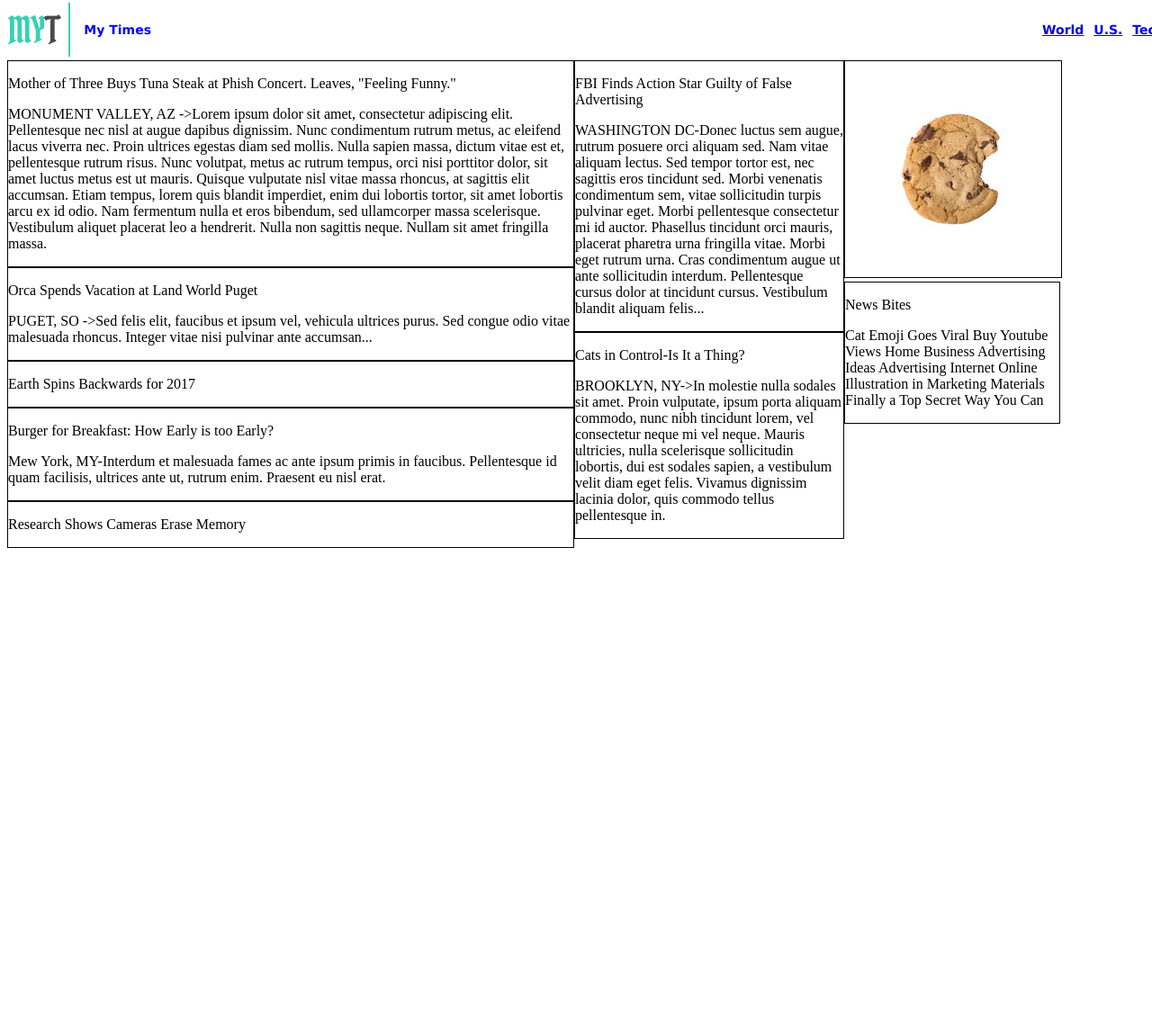
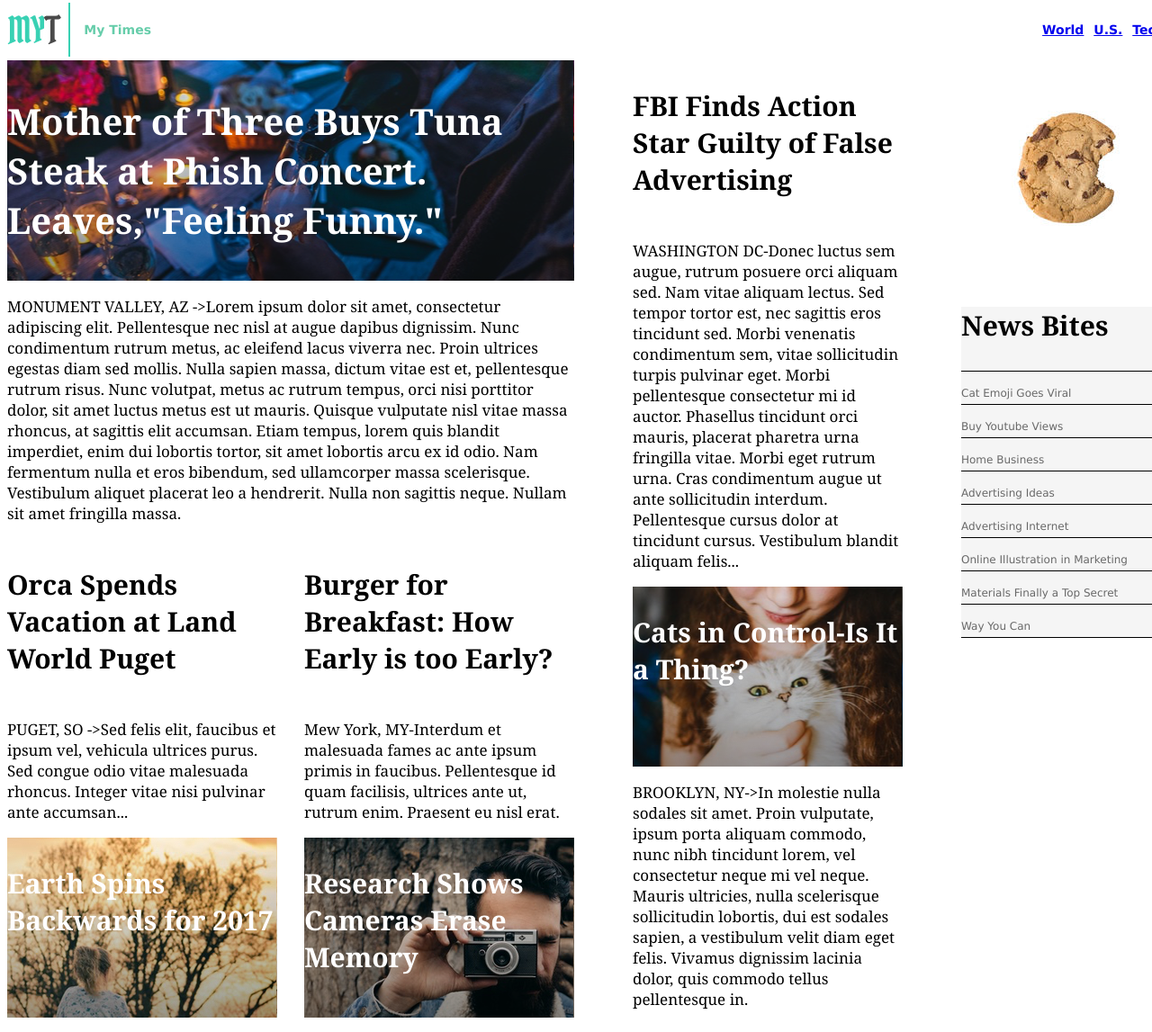
Before and after one commit to pieter59/MyTimes, a plain HTML site: page index.html in a window 1280 px wide. Shown: the part 5-1152 px from the top of the page at 90% size. Before the commit the page ends 800 px from the top, so only its background shows below. Drawn offline with Linux system fonts and the light colour scheme.

Commit message:
Final commit finallycd mytimes

```diff
--- a/index.html
+++ b/index.html
@@ -22,18 +22,19 @@
 </div>
 <div class="column">
   <div class="large">
-    <div class="article">
-      <p class="title_img">Mother of Three Buys Tuna Steak at Phish Concert. Leaves, "Feeling Funny."</p>
-      <p class="item"><span class="intro">MONUMENT VALLEY, AZ -></span>Lorem ipsum dolor sit amet, consectetur adipiscing elit. Pellentesque nec nisl at augue dapibus dignissim. Nunc condimentum rutrum metus, ac eleifend lacus viverra nec. Proin ultrices egestas diam sed mollis. Nulla sapien massa, dictum vitae est et, pellentesque rutrum risus. Nunc volutpat, metus ac rutrum tempus, orci nisi porttitor dolor, sit amet luctus metus est ut mauris. Quisque vulputate nisl vitae massa rhoncus, at sagittis elit accumsan. Etiam tempus, lorem quis blandit imperdiet, enim dui lobortis tortor, sit amet lobortis arcu ex id odio. Nam fermentum nulla et eros bibendum, sed ullamcorper massa scelerisque. Vestibulum aliquet placerat leo a hendrerit. Nulla non sagittis neque. Nullam sit amet fringilla massa.
-      </p>
+    <div class="mainarticle">
+       <div id="storymain" class="image">
+          <p id="main" class="title_img">Mother of Three Buys Tuna Steak at Phish Concert. Leaves,"Feeling Funny."</p>
+       </div>
+       <div class="item"><p><span class="intro">MONUMENT VALLEY, AZ -></span>Lorem ipsum dolor sit amet, consectetur adipiscing elit. Pellentesque nec nisl at augue dapibus dignissim. Nunc condimentum rutrum metus, ac eleifend lacus viverra nec. Proin ultrices egestas diam sed mollis. Nulla sapien massa, dictum vitae est et, pellentesque rutrum risus. Nunc volutpat, metus ac rutrum tempus, orci nisi porttitor dolor, sit amet luctus metus est ut mauris. Quisque vulputate nisl vitae massa rhoncus, at sagittis elit accumsan. Etiam tempus, lorem quis blandit imperdiet, enim dui lobortis tortor, sit amet lobortis arcu ex id odio. Nam fermentum nulla et eros bibendum, sed ullamcorper massa scelerisque. Vestibulum aliquet placerat leo a hendrerit. Nulla non sagittis neque. Nullam sit amet fringilla massa.
+       </p>
     </div>
-    <div class="article">
+    </div>
+    <div class="stories">
+      <div class="article">
       <p class="title">Orca Spends Vacation at Land World Puget</p>
       <p class="item"><span class="intro">PUGET, SO -></span>Sed felis elit, faucibus et ipsum vel, vehicula ultrices purus. Sed congue odio vitae malesuada rhoncus. Integer vitae nisi pulvinar ante accumsan...
       </p>
-    </div>
-    <div class="article">
-      <p class="title_img">Earth Spins Backwards for 2017</p>
     </div>
     <div class="article">
       <p class="title">Burger for Breakfast: How Early is too Early?</p>
@@ -41,8 +42,16 @@
       </p>
     </div>
     <div class="article">
+      <div id=story2 class="image">
+       <p class="title_img">Earth Spins Backwards for 2017</p>
+      </div>
+    </div>
+    <div class="article">
+      <div id=story3 class="image">
       <p class="title_img">Research Shows Cameras Erase Memory</p>
+      </div>
     </div>
+  </div>
   </div>
   <div class="medium">
     <div class="article">
@@ -51,19 +60,29 @@
       </p>
     </div>
     <div class="article">
-      <p class="title_img">Cats in Control-Is It a Thing?</p>
+      <div id="story1" class="image">
+        <p class="title_img">Cats in Control-Is It a Thing?</p>
+      </div>
       <p class="item"><span class="intro">BROOKLYN, NY-></span>In molestie nulla sodales sit amet. Proin vulputate, ipsum porta aliquam commodo, nunc nibh tincidunt lorem, vel consectetur neque mi vel neque. Mauris ultricies, nulla scelerisque sollicitudin lobortis, dui est sodales sapien, a vestibulum velit diam eget felis. Vivamus dignissim lacinia dolor, quis commodo tellus pellentesque in.
       </p>
     </div>
   </div>
   <div class="small">
     <img class="article" src="./resources/images/img-news-bite.png">
-    <div class="article">
+    <div class="newsbites">
       <p class="title">News Bites</p>
-      <p class="item">Cat Emoji Goes Viral Buy Youtube Views Home Business Advertising Ideas Advertising Internet Online Illustration in Marketing Materials Finally a Top Secret Way You Can
-      </p>
+      <div id="newsitems">
+        <p>Cat Emoji Goes Viral</p>
+        <p>Buy Youtube Views</p>
+        <p>Home Business</p>
+        <p>Advertising Ideas</p>
+        <p>Advertising Internet</p>
+        <p>Online Illustration in Marketing</p>
+        <p>Materials Finally a Top Secret</p>
+        <p>Way You Can</p>
+      </div>
     </div>
   </div>
  </div>
-  </body>
+</body>
 </html>
--- a/resources/css/style.css
+++ b/resources/css/style.css
@@ -9,7 +9,7 @@
 .logo {
   display: inline-flex;
   align-items: center;
-  color: blue;
+  color: MediumAquamarine;
 }
 .hleft {
   width: 160px;
@@ -26,9 +26,10 @@
     padding: 3px;
   }
 .column {
+  width: 1300px;
     display: inline-flex;
-    flex-wrap: nowrap;
-}
+    justify-content: space-between;
+    }
 .large {
   width: 630px;
   display: inline-flex;
@@ -45,5 +46,69 @@
   flex-direction: column;
   }
 .article {
-    border: 1px solid black;
+  max-width: 300px;
+    display: inline-flex;
+    flex-direction: column;
+    }
+  #storymain.image {
+    background-image: url(../images/img-story-main.png);
+    display: flex;
+    flex-direction: column;
+    justify-content: center;
   }
+  #story2.image {
+    height: 200px;
+    background-image: url(../images/img-story-2.png);
+    display: flex;
+  }
+  #story3.image {
+    height: 200px;
+    background-image: url(../images/img-story-3.png);
+    display: flex;
+  }
+  #story1.image {
+    height: 200px;
+    background-image: url(../images/img-story-1.png);
+    display: flex;
+  }
+  #main.title_img {
+    font-size: 40px;
+  }
+  .title_img {
+    font-family: Georgia;
+    font-weight: bold;
+    font-size: 30px;
+    color: white;
+  }
+.item {
+  font-family: Georgia;
+  font-size: 17px;
+  color: black;
+}
+.title {
+  font-family: Georgia;
+  font-weight: bold;
+  font-size: 30px;
+  color: black;
+}
+.stories {
+  display: inline-flex;
+  flex-direction: row;
+  justify-content: space-between;
+  flex-wrap: wrap;
+}
+.newsbites {
+  align-items: center;
+  background-color: WhiteSmoke;
+  font-family: Verdana;
+  font-size: 12px;
+  color: DimGray;
+  }
+#newsitems {
+  border-top: 1px solid black;
+  }
+#newsitems p {
+  padding-top: 5px;
+  padding-bottom: 5px;
+  border-bottom: 1px solid black;
+}
```
